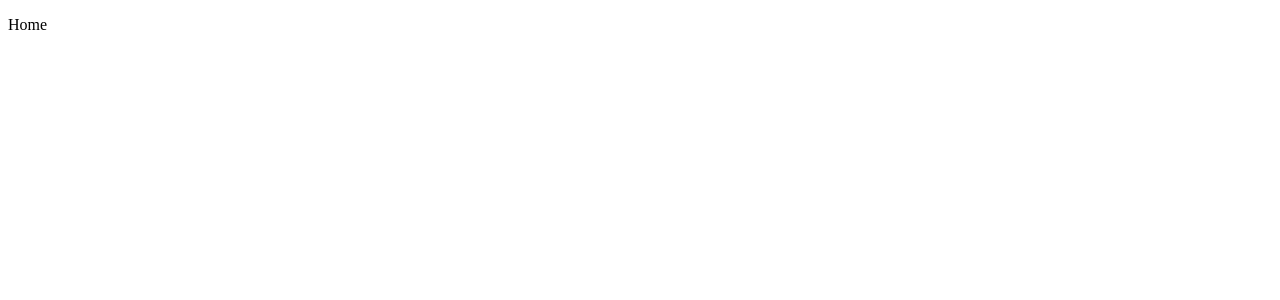
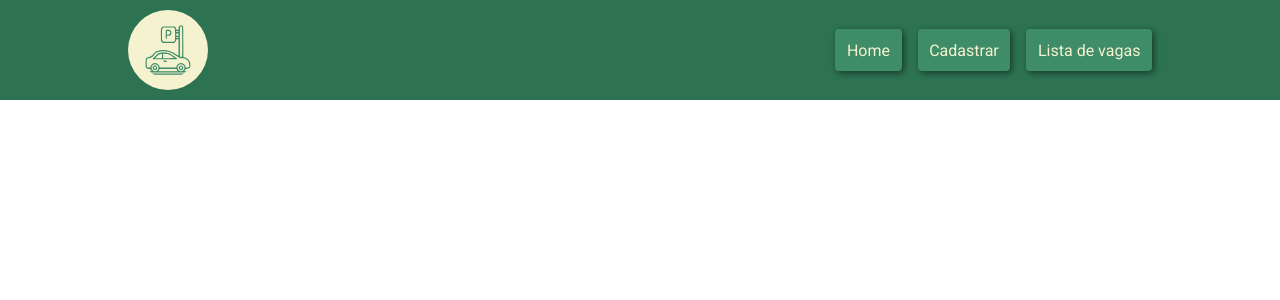
Before and after one commit to SidneyESSJr/parking-control, a React (Vite) app: page / in a window 1280 px wide. Shown: the top 300 px of the page. Built offline with nearby package versions, Linux system fonts and the light colour scheme.

Commit message:
feat: adiciona o componente Header a aplicação

```diff
--- a/index.html
+++ b/index.html
@@ -2,7 +2,7 @@
 <html lang="pt-br">
   <head>
     <meta charset="UTF-8" />
-    <link rel="icon" type="image/svg+xml" href="" />
+    <link rel="icon" type="image/svg+xml" href="logo.svg" />
     <meta name="viewport" content="width=device-width, initial-scale=1.0" />
     <title>Parking Control</title>
   </head>
--- /dev/null
+++ b/src/assets/svg/LogoIcon.tsx
@@ -0,0 +1,76 @@
+export default function LogoIcon() {
+  return (
+    <svg
+      version="1.0"
+      xmlns="http://www.w3.org/2000/svg"
+      width="80px"
+      height="80px"
+      viewBox="0 0 200.000000 200.000000"
+      preserveAspectRatio="xMidYMid meet"
+    >
+      <g
+        transform="translate(0.000000,200.000000) scale(0.100000,-0.100000)"
+        fill="#3E8C68"
+        stroke="none"
+      >
+        <path
+          d="M1422 1864 c-33 -14 -52 -55 -52 -115 0 -39 0 -39 -40 -39 -38 0 -40
+ 2 -40 31 0 20 -10 40 -29 60 l-29 29 -209 0 c-287 -1 -273 15 -273 -295 l0
+ -217 34 -34 34 -34 201 0 201 0 31 28 c17 16 34 42 38 62 6 32 10 35 44 38
+ l37 3 0 -291 0 -291 -22 12 c-13 7 -54 33 -93 57 -188 121 -365 158 -557 117
+ -109 -23 -151 -46 -198 -110 -47 -63 -112 -110 -168 -119 -111 -20 -122 -40
+ -122 -220 0 -134 0 -136 28 -166 22 -26 37 -32 84 -37 52 -5 58 -9 81 -44 l26
+ -39 -149 0 c-161 0 -160 0 -160 -60 0 -65 -75 -60 881 -60 l869 0 0 60 0 60
+ -149 0 -150 0 26 40 c22 34 32 40 60 40 45 0 97 23 117 51 19 28 22 129 4 180
+ -30 88 -118 167 -204 184 l-34 6 0 533 c0 516 -1 534 -20 558 -24 31 -59 39
+ -98 22z m66 -46 c9 -9 12 -143 12 -540 0 -574 4 -540 -54 -518 l-26 10 0 523
+ c0 288 3 527 7 530 11 11 48 8 61 -5z m-254 -50 c13 -19 16 -58 16 -230 0
+ -195 -1 -209 -20 -228 -19 -19 -33 -20 -207 -20 -252 0 -233 -21 -233 252 0
+ 195 1 209 20 228 19 19 33 20 214 20 190 0 195 -1 210 -22z m136 -118 c0 -17
+ -7 -20 -40 -20 -33 0 -40 3 -40 20 0 17 7 20 40 20 33 0 40 -3 40 -20z m0
+ -110 l0 -40 -40 0 -40 0 0 40 0 40 40 0 40 0 0 -40z m0 -100 c0 -17 -7 -20
+ -40 -20 -33 0 -40 3 -40 20 0 17 7 20 40 20 33 0 40 -3 40 -20z m-330 -509
+ c61 -19 102 -42 301 -165 69 -43 84 -48 164 -56 69 -7 98 -15 134 -37 65 -41
+ 104 -108 109 -189 6 -84 -10 -104 -80 -104 -44 0 -48 2 -48 24 0 31 -38 85
+ -79 113 -88 60 -222 0 -246 -109 l-7 -28 -288 0 -288 0 -7 28 c-27 110 -158
+ 169 -246 109 -41 -28 -79 -82 -79 -113 0 -22 -4 -24 -47 -24 -77 0 -83 11 -83
+ 162 0 115 2 130 20 148 11 11 32 20 47 20 35 0 118 39 160 74 17 14 44 47 60
+ 71 31 49 84 76 186 95 79 14 242 4 317 -19z m-433 -451 c17 -10 37 -29 44 -42
+ 18 -33 15 -99 -6 -131 -67 -102 -225 -54 -225 68 0 98 104 156 187 105z m940
+ -24 c27 -29 33 -44 33 -81 0 -37 -6 -52 -33 -81 -67 -73 -176 -49 -206 44 -40
+ 128 115 217 206 118z m-229 -166 l23 -40 -341 0 -341 0 23 40 23 40 295 0 295
+ 0 23 -40z m512 -100 c0 -20 -7 -20 -830 -20 -823 0 -830 0 -830 20 0 20 7 20
+ 830 20 823 0 830 0 830 -20z"
+        />
+        <path
+          d="M927 1703 c-4 -3 -7 -78 -7 -165 0 -146 1 -159 18 -156 13 2 18 15
+ 20 61 l3 57 40 0 c46 0 94 22 109 49 5 11 10 36 10 56 0 47 -13 71 -50 90 -29
+ 15 -131 21 -143 8z m138 -53 c8 -7 15 -27 15 -46 0 -41 -29 -64 -82 -64 l-38
+ 0 0 66 0 67 45 -5 c25 -3 52 -11 60 -18z"
+        />
+        <path
+          d="M700 894 c-48 -13 -67 -26 -147 -107 -51 -50 -93 -97 -93 -104 0 -10
+ 90 -13 435 -13 378 0 435 2 435 15 0 8 -60 55 -133 104 -112 74 -144 91 -204
+ 105 -88 20 -219 20 -293 0z m90 -104 l0 -80 -127 0 -127 0 64 65 c60 61 89 78
+ 150 88 14 2 28 5 33 6 4 0 7 -35 7 -79z m184 65 c55 -12 90 -28 163 -76 51
+ -34 93 -63 93 -65 0 -2 -90 -4 -200 -4 l-200 0 0 80 0 80 38 0 c20 0 68 -7
+ 106 -15z"
+        />
+        <path
+          d="M842 618 c-19 -19 6 -38 52 -38 54 0 75 13 57 34 -16 19 -91 22 -109
+ 4z"
+        />
+        <path
+          d="M505 448 c-31 -17 -45 -39 -45 -72 1 -77 102 -114 145 -53 50 71 -25
+ 166 -100 125z m56 -38 c41 -22 8 -91 -35 -74 -26 10 -32 55 -11 71 22 16 21
+ 16 46 3z"
+        />
+        <path
+          d="M1405 438 c-49 -42 -28 -129 34 -143 52 -11 100 27 100 80 0 72 -80
+ 109 -134 63z m79 -34 c9 -8 16 -22 16 -29 0 -13 -26 -45 -36 -45 -39 0 -59 60
+ -26 79 23 14 28 14 46 -5z"
+        />
+      </g>
+    </svg>
+  );
+}
--- /dev/null
+++ b/src/components/header/Header.tsx
@@ -0,0 +1,24 @@
+import { Link } from "react-router-dom";
+import LogoIcon from "../../assets/svg/LogoIcon";
+import styles from "./header.module.css";
+
+export default function Header() {
+  return (
+    <header className={styles.header}>
+      <div className={styles.container}>
+        <LogoIcon />
+        <nav>
+          <Link className="button" to="/">
+            Home
+          </Link>
+          <Link className="button" to="/">
+            Cadastrar
+          </Link>
+          <Link className="button" to="/">
+            Lista de vagas
+          </Link>
+        </nav>
+      </div>
+    </header>
+  );
+}
--- /dev/null
+++ b/src/components/header/header.module.css
@@ -0,0 +1,25 @@
+.header {
+    width: 100%;
+    background-color: var(--primary-color);
+}
+
+.container {
+    height: 100px;
+    width: var(--container-width);
+    margin: auto;
+    display: flex;
+    flex: 1;
+    align-items: center;
+    justify-content: space-between;
+}
+
+.container svg {
+    background-color: var(--text-color);
+    border-radius: 50%;
+    padding: var(--gap-m);
+}
+
+.container nav {
+    display: flex;
+    column-gap: var(--gap-l);
+}
--- a/src/index.css
+++ b/src/index.css
@@ -0,0 +1,35 @@
+@import url("https://fonts.googleapis.com/css2?family=Roboto:wght@400;700&display=swap");
+
+* {
+  padding: 0;
+  margin: 0;
+  box-sizing: border-box;
+  list-style: none;
+  text-decoration: none;
+  font-family: "Roboto", sans-serif;
+}
+
+:root {
+  --primary-color: #2d7352;
+  --secondary-color: #3e8c68;
+  --text-color: #f5f2d0;
+  --container-width: 1024px;
+  --gap-sm: 0.25rem;
+  --gap-s: 0.5rem;
+  --gap-m: 0.725rem;
+  --gap-l: 1rem;
+  --gap-xl: 1.5rem;
+}
+
+.button {
+  background-color: var(--secondary-color);
+  border-radius: var(--gap-sm);
+  padding: var(--gap-m);
+  box-shadow: 2px 2px 6px rgba(0, 0, 0, 0.5);
+  transition: font-weight 0.2s linear;
+  color: var(--text-color);
+}
+
+.button:hover {
+  font-weight: 700;
+}
--- a/src/main.tsx
+++ b/src/main.tsx
@@ -1,9 +1,11 @@
 import React from "react";
 import ReactDOM from "react-dom/client";
 import "./index.css";
+import { RouterProvider } from "react-router-dom";
+import router from "./router/Router";
 
 ReactDOM.createRoot(document.getElementById("root")!).render(
   <React.StrictMode>
-    <p>Home</p>
+    <RouterProvider router={router} />
   </React.StrictMode>
 );
--- a/src/pages/layout/RootLayout.tsx
+++ b/src/pages/layout/RootLayout.tsx
@@ -1,3 +1,11 @@
+import { Outlet } from "react-router-dom";
+import Header from "../../components/header/Header";
+
 export default function RootLayout() {
-  return <div>RootLayout</div>;
+  return (
+    <main>
+      <Header />
+      <Outlet />
+    </main>
+  );
 }
```
Also changed, not shown: .eslintrc.cjs, public/logo.svg.
